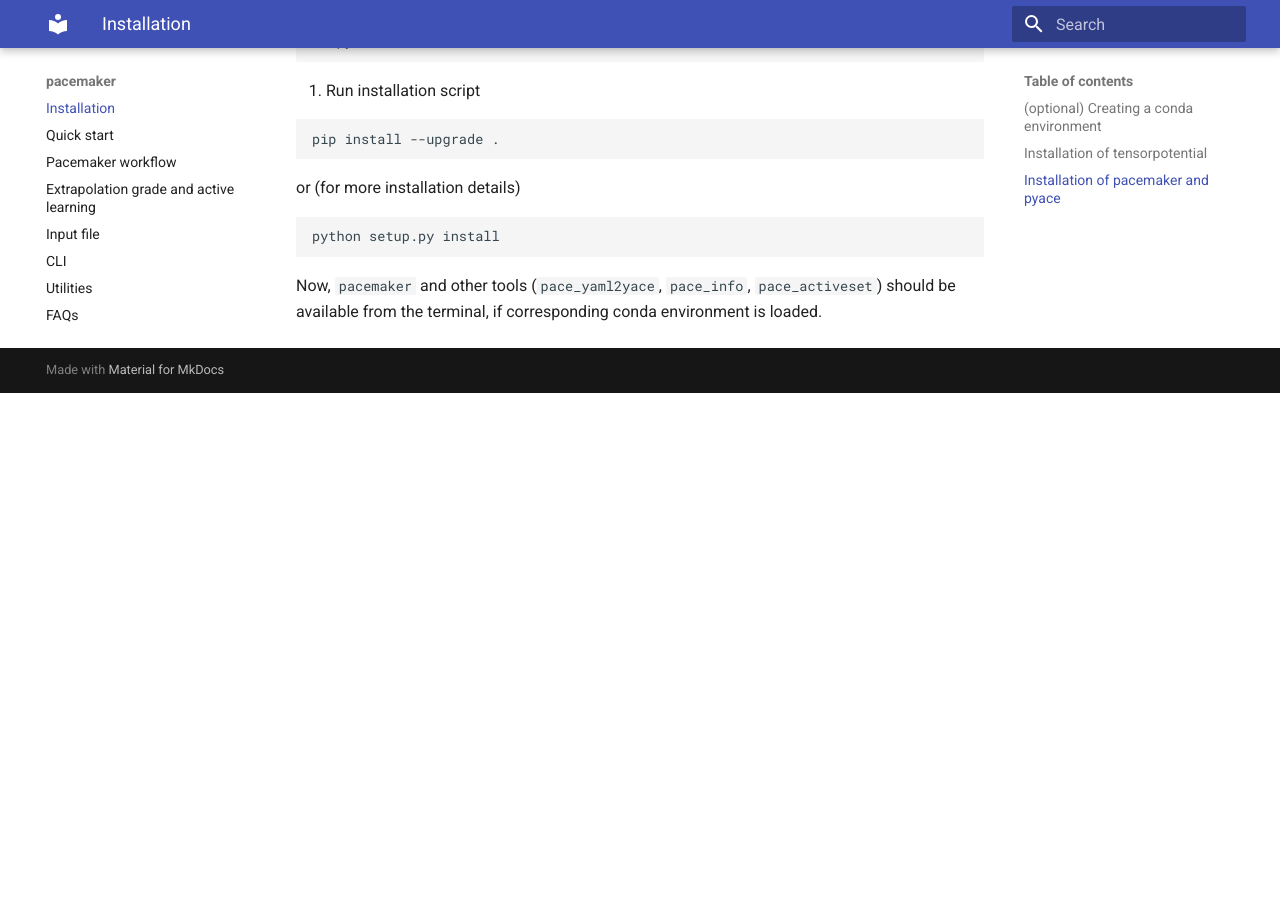
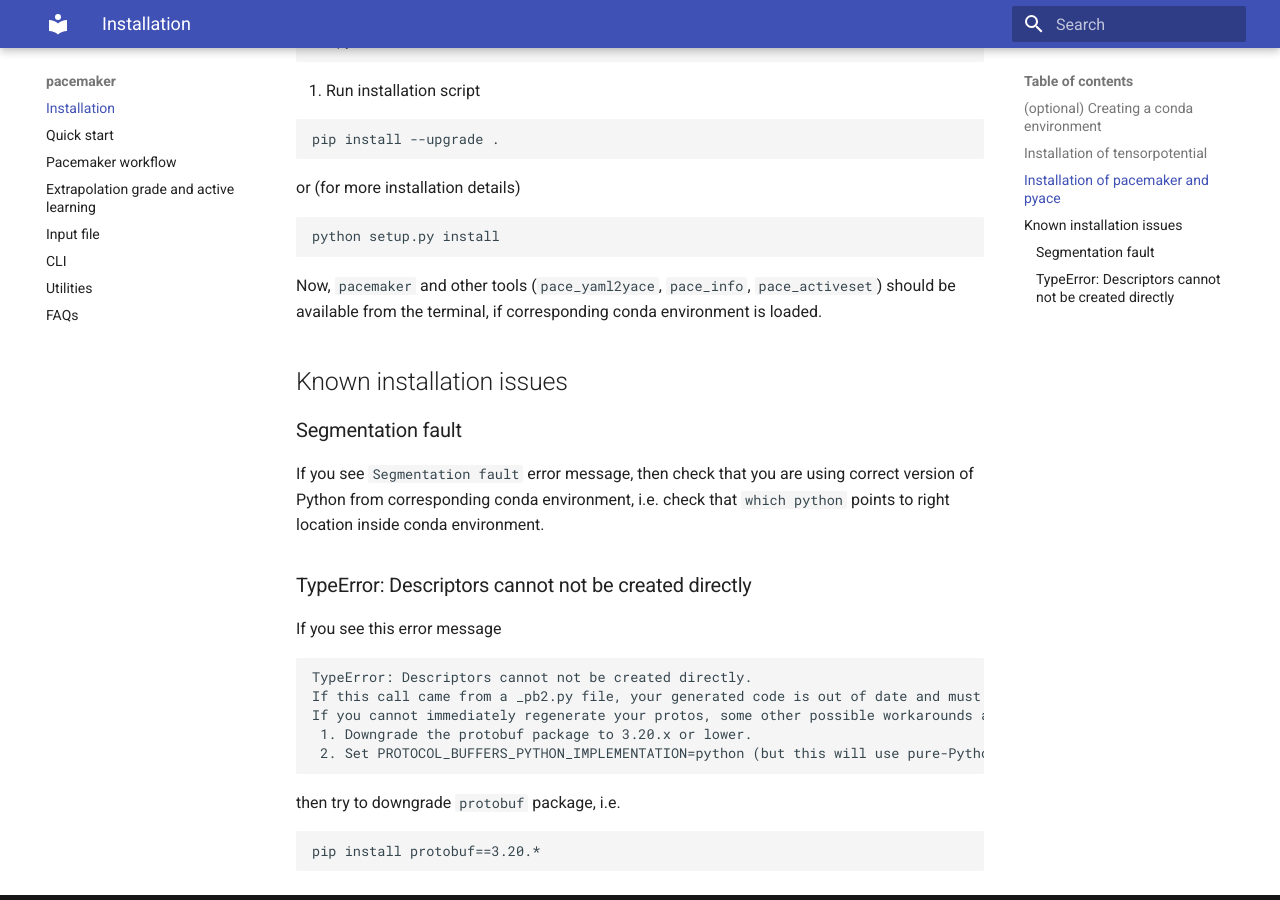
Before and after one commit to ICAMS/python-ace, an MkDocs documentation site: the page built from docs/pacemaker/install.md, in a window 1280 px wide and 900 px high, scrolled down 1507 px. Built offline with MkDocs 1.6.1 and Material for MkDocs 9.7.7, drawn with Linux system fonts in a browser that asks for light colours; before the commit the page ends 1900 px from its top, so only the background shows below that.

````diff
--- a/docs/pacemaker/install.md
+++ b/docs/pacemaker/install.md
@@ -72,3 +72,23 @@ python setup.py install
 ```
 
 Now, `pacemaker` and other tools (`pace_yaml2yace`, `pace_info`, `pace_activeset`) should be available from the terminal, if corresponding conda environment is loaded.
+
+## Known installation issues
+
+### Segmentation fault
+If you see `Segmentation fault` error message, then check that you are using correct version of Python from corresponding conda environment,
+i.e. check that `which python` points to right location inside conda environment.
+
+### TypeError: Descriptors cannot not be created directly
+If you see this error message
+```
+TypeError: Descriptors cannot not be created directly.
+If this call came from a _pb2.py file, your generated code is out of date and must be regenerated with protoc >= 3.19.0.
+If you cannot immediately regenerate your protos, some other possible workarounds are:
+ 1. Downgrade the protobuf package to 3.20.x or lower.
+ 2. Set PROTOCOL_BUFFERS_PYTHON_IMPLEMENTATION=python (but this will use pure-Python parsing and will be much slower).```
+```
+then try to downgrade `protobuf` package, i.e.
+```
+pip install protobuf==3.20.*
+```
````
Also changed, not shown: docs/pacemaker/quickstart.md (+33 -34 lines), docs/pacemaker/utilities.md (+8 -4 lines), 1 other file.
